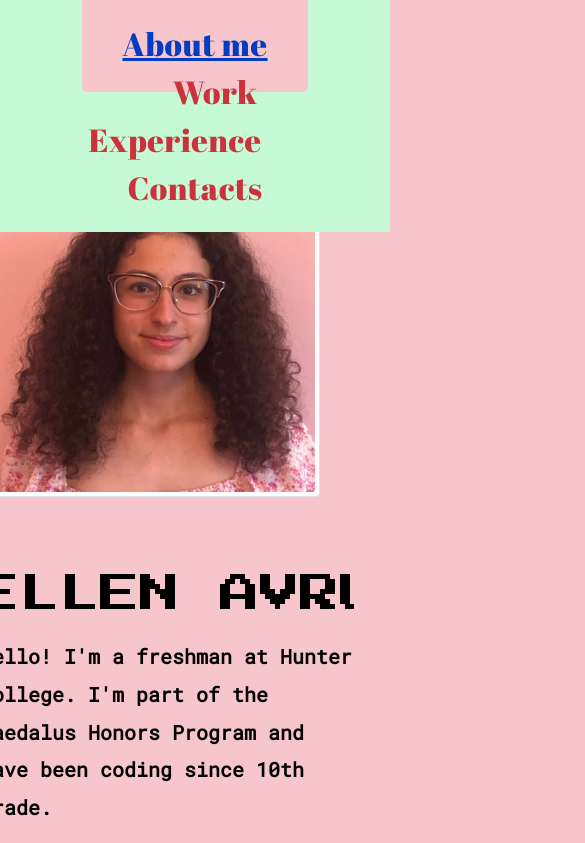
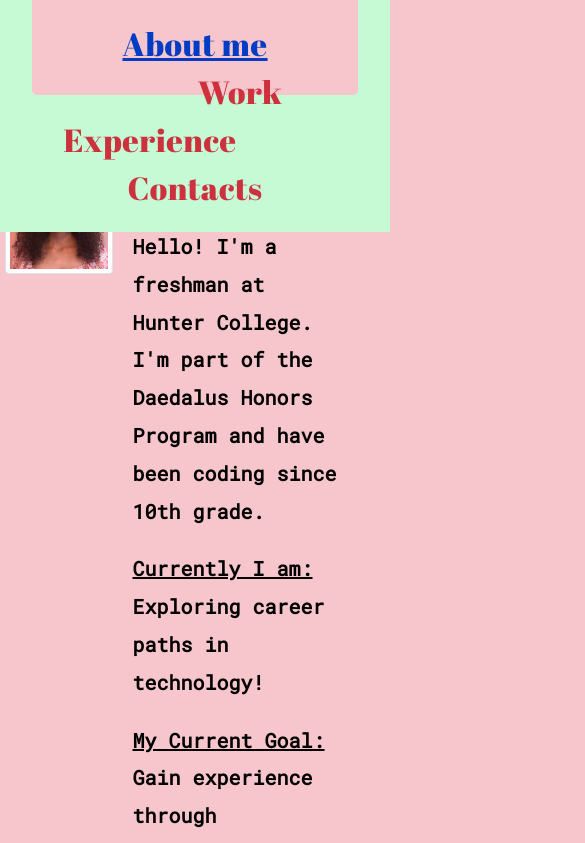
Before and after one commit to ellenAvrumova/ellenavrumova.github.io, a React (Create React App) app: page / in a window 390 px wide. Shown: the top 843 px of the page, 585 px wide, since content can reach past the window. Built offline with nearby package versions, Linux system fonts and the light colour scheme; a web font is replaced by a local one.

Commit message:
Changes for phone version

```diff
--- a/src/App.css
+++ b/src/App.css
@@ -37,7 +37,7 @@ header {
   text-align: center;
 }
 header nav a {
-  padding: 27px 40px;
+  padding: 30px 90px;
   font-size: 2rem;
   color: #CC313D;
   font-family: 'Abril Fatface', cursive;
--- a/src/App.js
+++ b/src/App.js
@@ -37,23 +37,21 @@ function App() {
 
   return (
     <div className="Page">
+      <Container>
           <header>
             <nav>
-              <Container>
-                <Row>
-                  <Col sm={4} md={4}>
+                  <Row>
+                    <Col sm ={4}>
                     <a href="#about" className="active">About me</a>
-                  </Col>
-                  <Col sm={4} md={4}>
+                    </Col>
+                    <Col sm={4}>
                     <a href="#work">Work Experience</a>
-                  </Col>
-                  <Col sm={4} md={4}>
+                    </Col>
+                    <Col sm={4}>
                     <a href="#contact">Contacts</a>
-                  </Col>
-                </Row>
-              </Container>
+                    </Col>
+                  </Row>
             </nav>
-
           </header>
 
 
@@ -63,10 +61,10 @@ function App() {
               <br />
               <br />
               <Row>
-                <Col sm = {{ span: 5 }}>
+                <Col xs ={{ span: 5 }}>
                   <img width="100%" src={myImage} className='img-thumbnail' alt="Me" style={{ maxWidth: '24rem', marginTop: 80, marginLeft: -40 }} />
                 </Col>
-                <Col>
+                <Col xs={7}>
                   <br />
                   <h2>ELLEN AVRUMOVA</h2>
                   <div id ="hello">
@@ -145,12 +143,17 @@ function App() {
                   <br />
                 </Col>
               </Row>
+              <Row>
+                <Col>
+                  <Cards />
+                </Col>
+              </Row>
             </Container>
-            <Cards />
             <br />
             <br />
           </div>
           </section>
+          </Container>
       </div>
   );
 }
```
Also changed, not shown: 1 other file (tests, documents, lock files or other folders).
